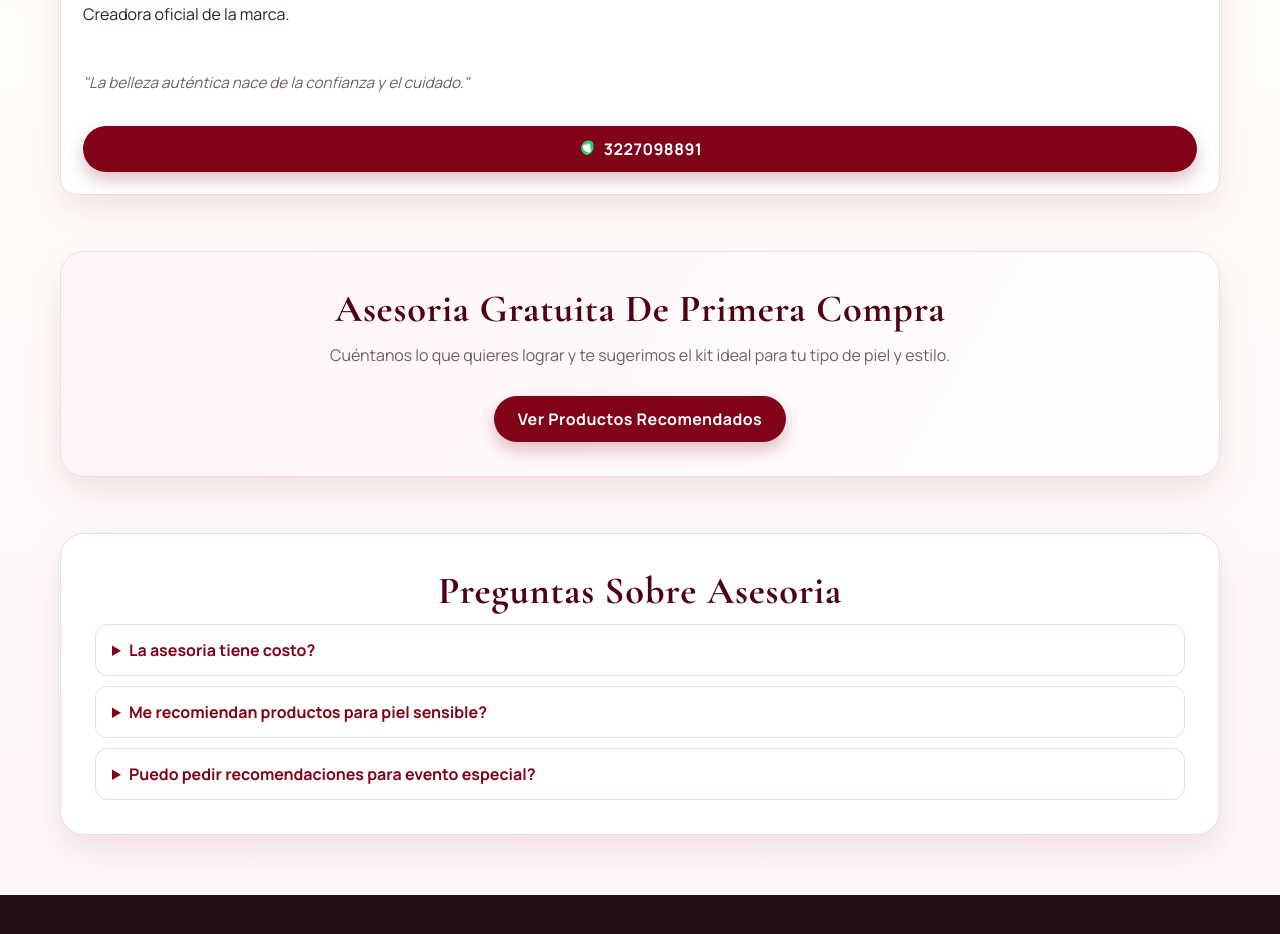
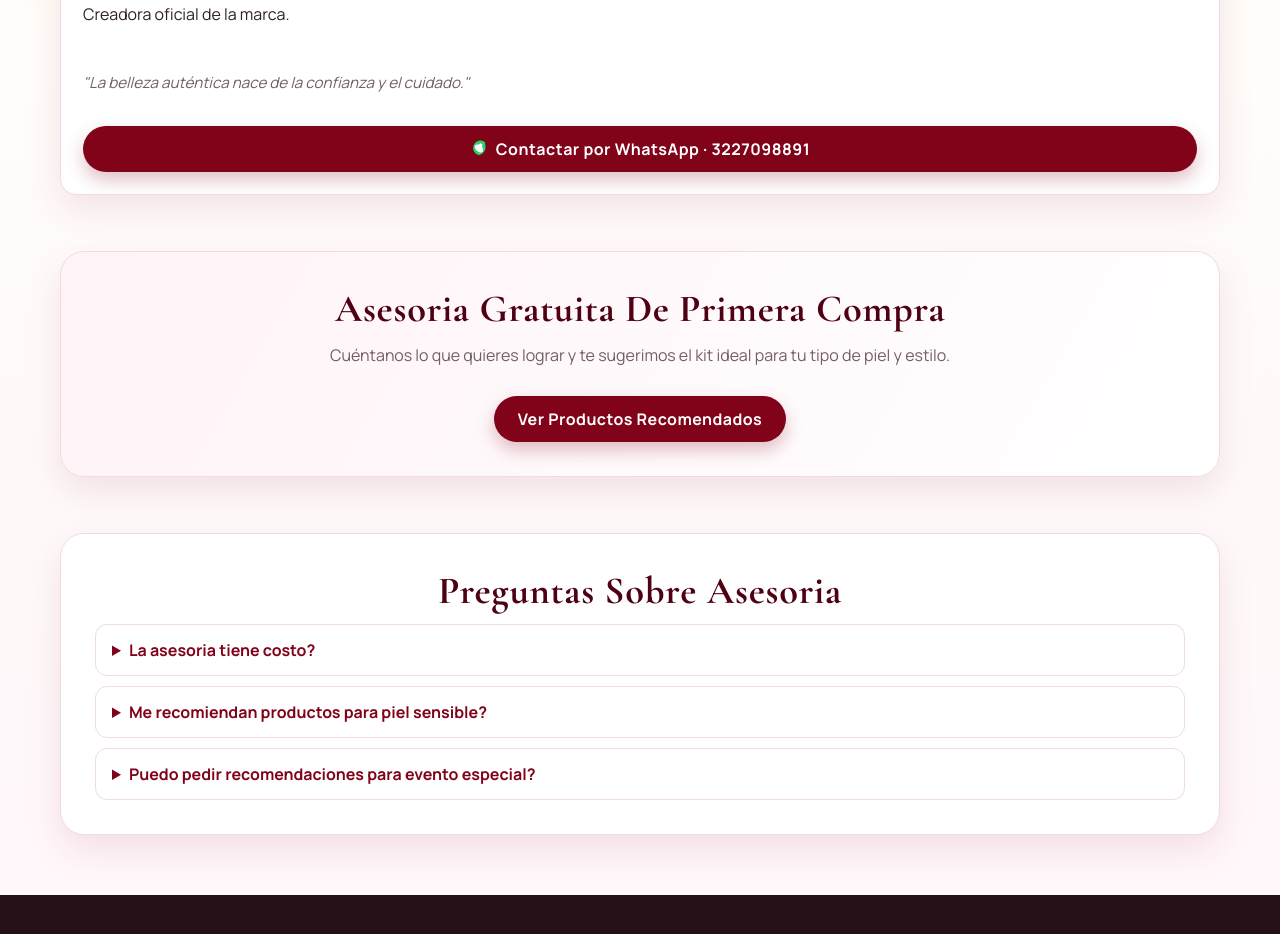
Before and after one commit to beautystudiodj/beautystudiodj.github.io, a plain HTML site: page staff.html in a window 1280 px wide. Shown: the part 1420-2354 px from the top of the page. Drawn offline with nearby package versions, Linux system fonts and the light colour scheme.

Commit message:
1
Fixeo de numero de WhatsApp

```diff
--- a/staff.html
+++ b/staff.html
@@ -60,13 +60,13 @@
                     <h3>Danna Gutiérrez</h3>
                     <p>Creadora oficial de la marca.</p>
                     <p class="quote">"La belleza auténtica nace de la confianza y el cuidado."</p>
-                    <a class="btn btn-contact" href="#" data-number="573227098891" aria-label="Contacto directo con Danna">
+                    <a class="btn btn-contact" href="https://wa.me/573227098891?text=Hola%20Danna%20quiero%20agendar%20una%20cita" data-number="573227098891" target="_blank" rel="noopener noreferrer" aria-label="Contacto directo con Danna">
                         <span style="display:inline-flex;align-items:center;gap:8px;">
                             <svg width="18" height="18" viewBox="0 0 24 24" fill="none" xmlns="http://www.w3.org/2000/svg" aria-hidden="true">
                                 <path d="M20.5 3.5C18.5 1.5 15.9 0.5 13.3 0.8 8.8 1.3 5 4.9 4.3 9.4 3.6 13.8 6.1 18 10.2 19.5L11 20c.2.1.5.2.8.1.8-.2 3.1-.9 5.1-2.5 1.8-1.4 3.2-3.5 3.6-6 .6-3.6-0.1-6.9-0.7-7.6z" fill="#25D366" />
                                 <path d="M17.4 14.8c-.3.9-1.6 1.8-2.2 1.9-.6.1-1.2.1-2-.1-1.9-.4-3.8-1.9-5.1-3.6-1.3-1.6-2.1-3.6-1.8-4.8.3-1.2 1.4-1.8 2.1-2 .6-.2 1.2-.2 1.7-.1.5.1.9.2 1.2.2.3 0 .5-.1.7-.3.4-.3.7-.6 1-1 0 0 .7-.8 1.3-.4.6.4 1.9 1.3 2.1 1.5.2.2.3.5.3.8 0 .4-.1.8-.3 1.1-.2.3-.5.7-.5.9 0 .2.1.5.4.8.3.4.9 1.2 1.1 1.8.3.6.2 1-.1 1.6z" fill="#fff" />
                             </svg>
-                            <span>3227098891</span>
+                            <span>Contactar por WhatsApp · 3227098891</span>
                         </span>
                     </a>
                 </div>
```
Also changed, not shown: index.html (+1 -1 lines).
